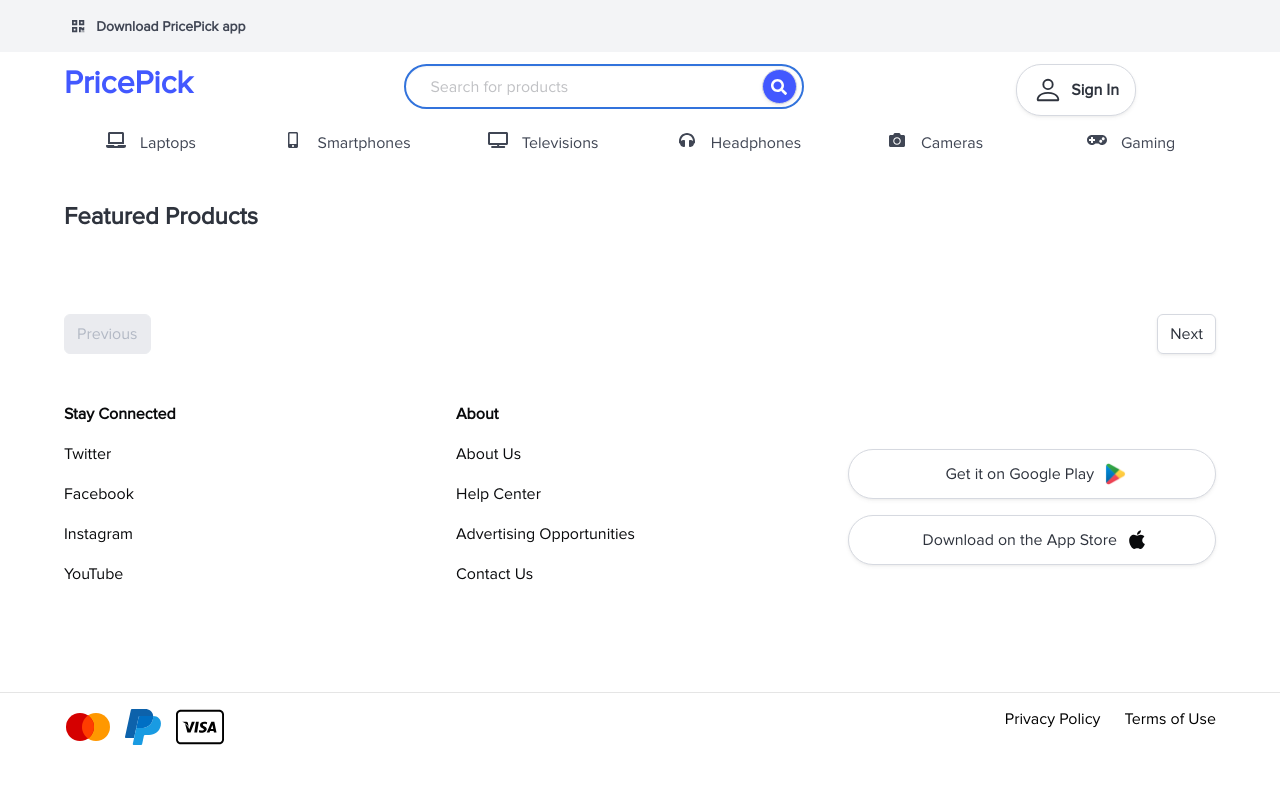
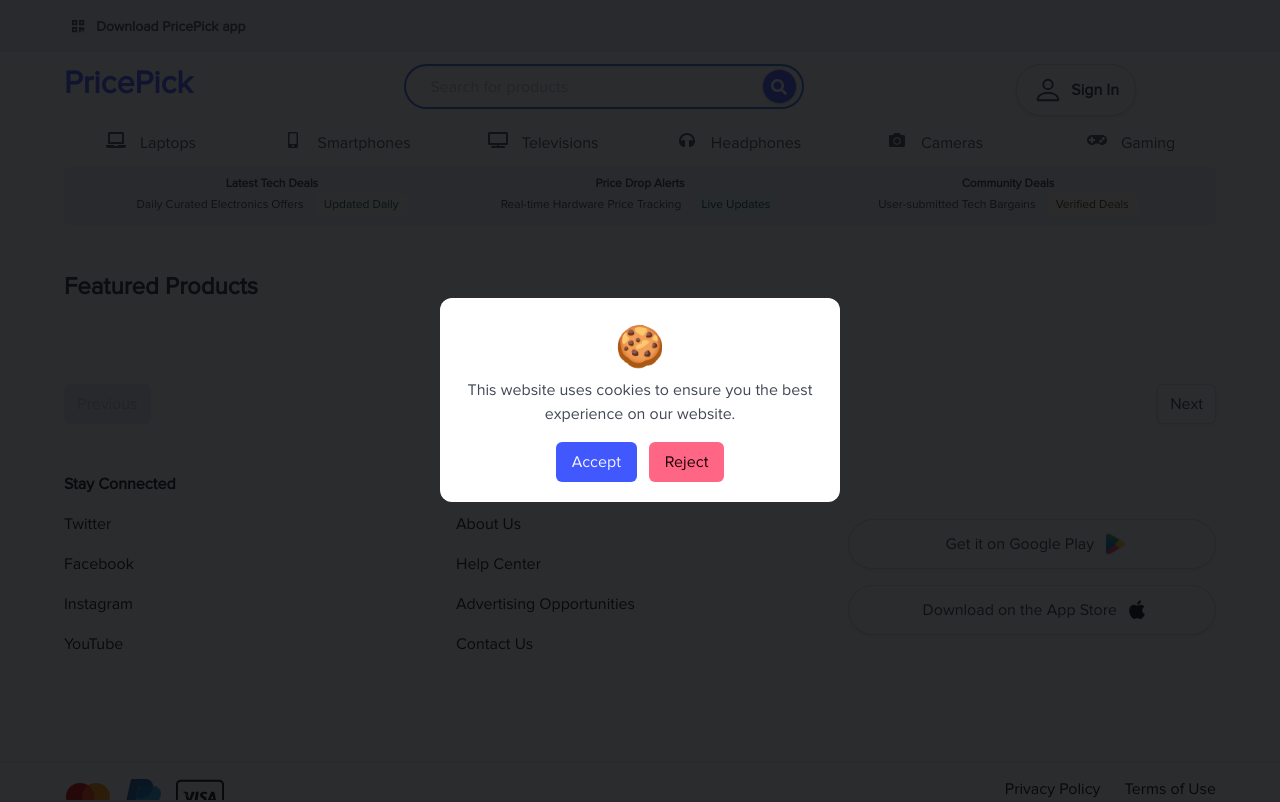
Before and after one commit to PMagombedze/HIT200API, a Flask app: page / in a window 1280 px wide. Run offline with Flask 3, Linux system fonts and the light colour scheme; data that the repository does not hold is empty; parts of the project's set-up code (start-up, migrations or seed data) failed here and were passed over; some libraries are stand-ins or nearby versions.

Commit message:
add cookie consent modal

```diff
--- /dev/null
+++ b/templates/cookie.html
@@ -0,0 +1,48 @@
+<script>
+    document.addEventListener('DOMContentLoaded', () => {
+        const modal = document.getElementById('cookieModal');
+        const lastVisit = localStorage.getItem('lastVisit');
+        const oneHour = 60 * 60 * 1000; // 1 hour in milliseconds
+
+        if (!lastVisit || (new Date().getTime() - lastVisit) > oneHour) {
+            modal.classList.add('is-active');
+        }
+
+        const handleModalClose = () => {
+            modal.classList.remove('is-active');
+            localStorage.setItem('lastVisit', new Date().getTime());
+        };
+
+        // Handle accept button
+        document.getElementById('acceptCookies').addEventListener('click', handleModalClose);
+
+        // Handle reject button
+        document.getElementById('rejectCookies').addEventListener('click', handleModalClose);
+    });
+</script>
+<style>
+    .modal-content {
+        border-radius: 8px;
+        max-width: 400px !important;
+    }
+
+    .cookie-icon {
+        font-size: 2.5rem;
+    }
+</style>
+
+<div id="cookieModal" class="modal">
+    <div class="modal-background"></div>
+    <div class="modal-content">
+        <div class="box">
+            <div class="has-text-centered">
+                <p class="cookie-icon">🍪</p>
+                <p class="mb-4">This website uses cookies to ensure you the best experience on our website.</p>
+                <div class="buttons is-centered">
+                    <button id="acceptCookies" class="button is-link">Accept</button>
+                    <button id="rejectCookies" class="button is-danger">Reject</button>
+                </div>
+            </div>
+        </div>
+    </div>
+</div>
--- a/templates/index.html
+++ b/templates/index.html
@@ -110,8 +45,37 @@
     </div>
 </div>
 
+<div class="hero is-light is-small container mt-3" style="border-radius: 5px;">
+    <div class="hero-body py-2">
+        <div class="columns is-mobile is-gapless has-text-centered">
+            <div class="column is-4 has-background-white-ter">
+                <p class="is-size-7">
+                    <span class="has-text-weight-bold">Latest Tech Deals</span><br>
+                    Daily Curated Electronics Offers
+                    <span class="tag is-success is-light ml-2">Updated Daily</span>
+                </p>
+            </div>
+
+            <div class="column is-4 has-background-white-ter">
+                <p class="is-size-7">
+                    <span class="has-text-weight-bold">Price Drop Alerts</span><br>
+                    Real-time Hardware Price Tracking
+                    <span class="tag is-info is-light ml-2">Live Updates</span>
+                </p>
+            </div>
+
+            <div class="column is-4 has-background-white-ter">
+                <p class="is-size-7">
+                    <span class="has-text-weight-bold">Community Deals</span><br>
+                    User-submitted Tech Bargains
+                    <span class="tag is-warning is-light ml-2">Verified Deals</span>
+                </p>
+            </div>        </div>
+    </div>
+</div>
+
 <div class="container mt-6">
-    <h1 class="is-4 title subhas-text-black-ter has-text-weight-bold">Featured Products</h1>
+    <h1 class="is-4 title has-text-black-ter has-text-weight-bold">Featured Products</h1>
 </div>
 
 
```
Also changed, not shown: other parts of templates/index.html (+1 -66 lines), templates/imports.html (+64 -0 lines), templates/user/dashboard.html (+31 -65 lines).
